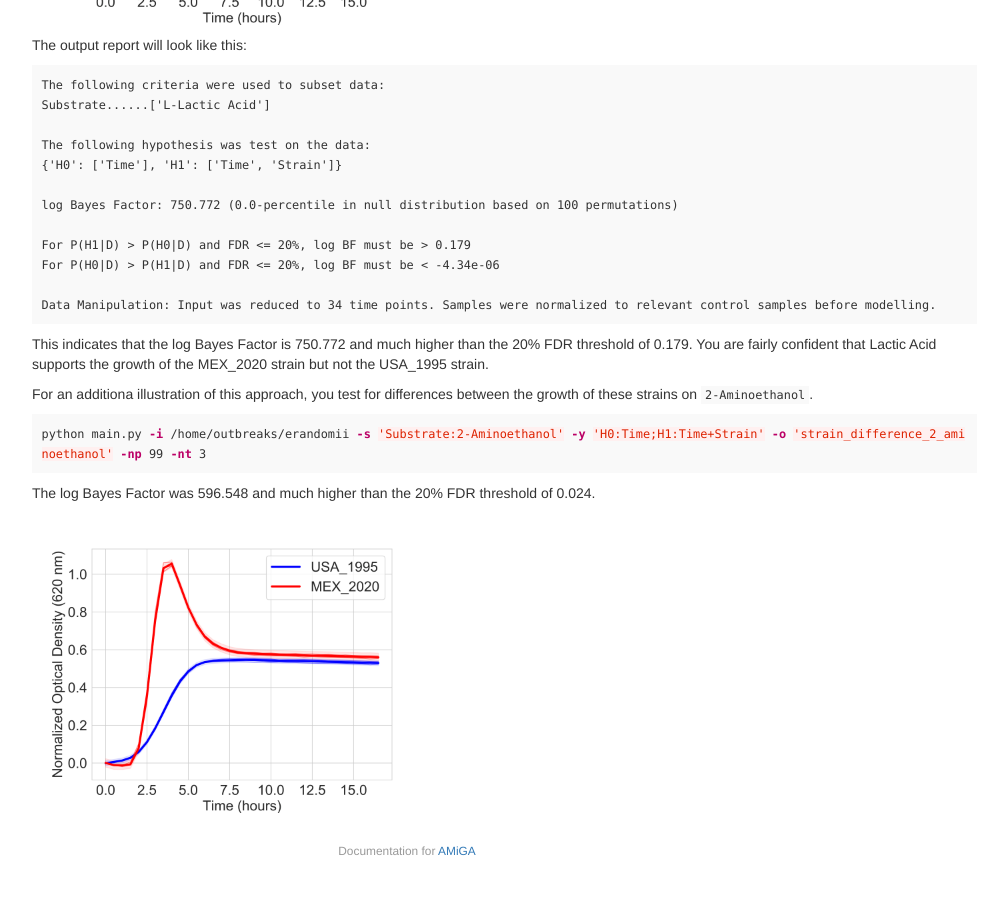
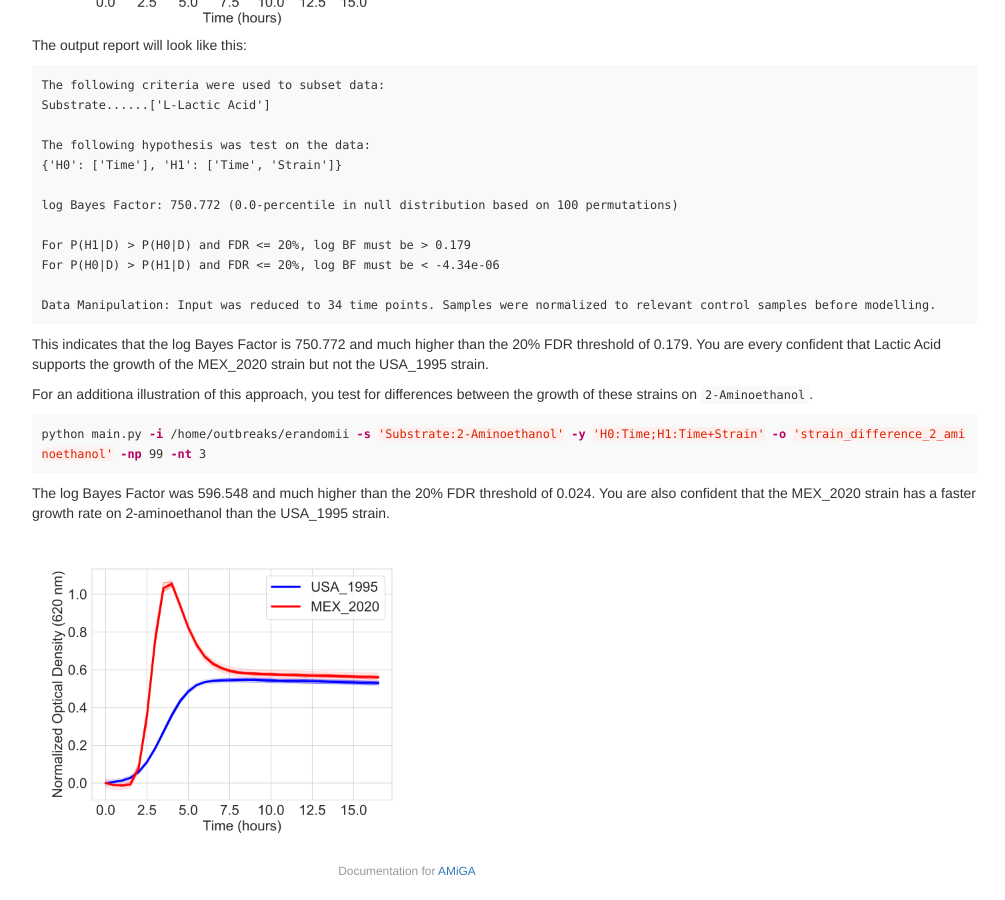
Before and after one commit to firasmidani/amiga, a Jekyll site: the page built from docs/_posts/2020-03-23-example.md, in a window 1280 px wide and 900 px high, scrolled down 2895 px. Shown: the whole window, without its empty margins (233-1238 px from the left). Built offline with Jekyll 4.4.1, drawn with Linux system fonts in a browser that asks for light colours.

Commit message:
foramtting

````diff
--- a/docs/_posts/2020-03-23-example.md
+++ b/docs/_posts/2020-03-23-example.md
@@ -126,7 +126,7 @@ For P(H0|D) > P(H1|D) and FDR <= 20%, log BF must be < -4.34e-06
 Data Manipulation: Input was reduced to 34 time points. Samples were normalized to relevant control samples before modelling.
 ```
 
-This indicates that the log Bayes Factor is 750.772 and much higher than the 20% FDR threshold of 0.179. You are fairly confident that Lactic Acid supports the growth of the MEX_2020 strain but not the USA_1995 strain.
+This indicates that the log Bayes Factor is 750.772 and much higher than the 20% FDR threshold of 0.179. You are every confident that Lactic Acid supports the growth of the MEX_2020 strain but not the USA_1995 strain.
 
 For an additiona illustration of this approach, you test for differences between the growth of these strains on `2-Aminoethanol`.
 
@@ -134,6 +134,6 @@ For an additiona illustration of this approach, you test for differences between
 python main.py -i /home/outbreaks/erandomii -s 'Substrate:2-Aminoethanol' -y 'H0:Time;H1:Time+Strain' -o 'strain_difference_2_aminoethanol' -np 99 -nt 3
 ```
 
-The log Bayes Factor was 596.548 and much higher than the 20% FDR threshold of 0.024.
+The log Bayes Factor was 596.548 and much higher than the 20% FDR threshold of 0.024. You are also confident that the MEX_2020 strain has a faster growth rate on 2-aminoethanol than the USA_1995 strain.
 
 ![ethanolamine figure](../assets/img/strain_difference_2_aminoethanol.png){:width="400px"}
````
